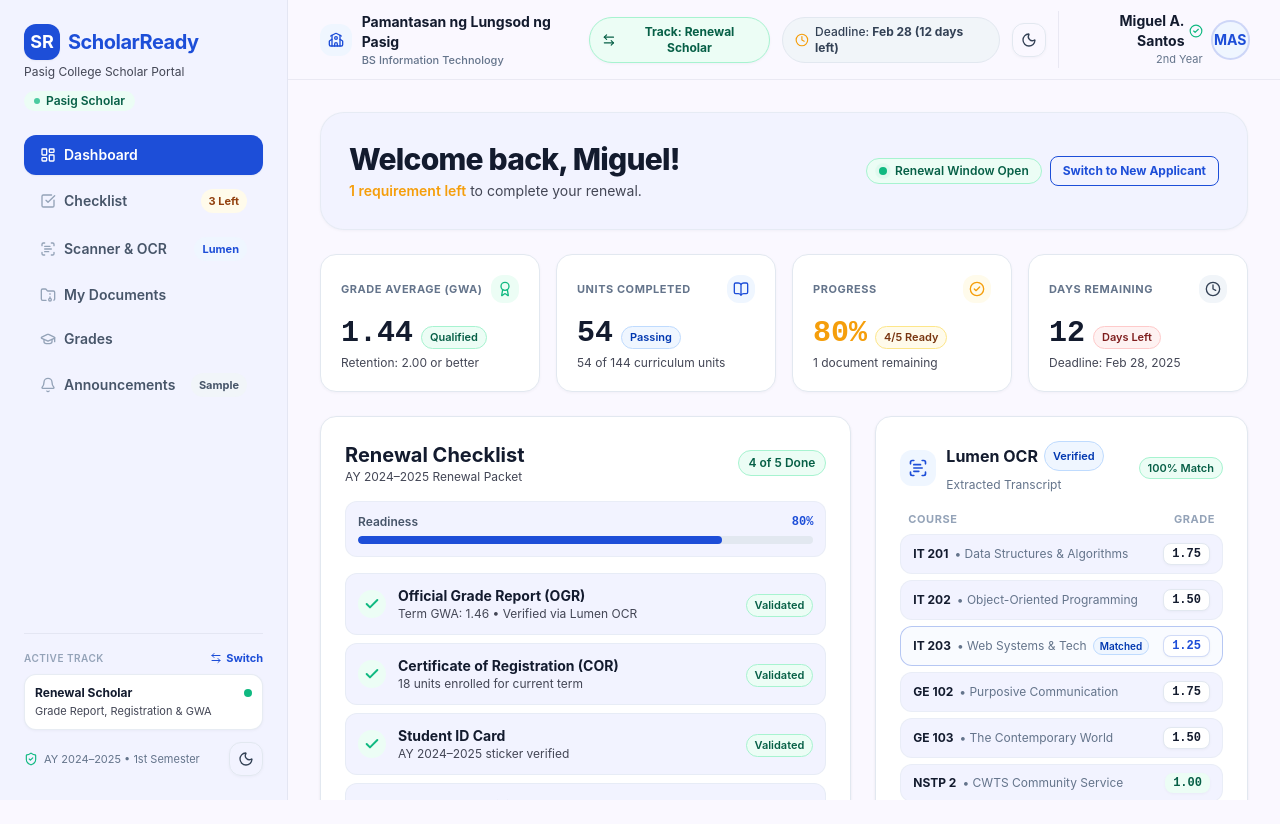
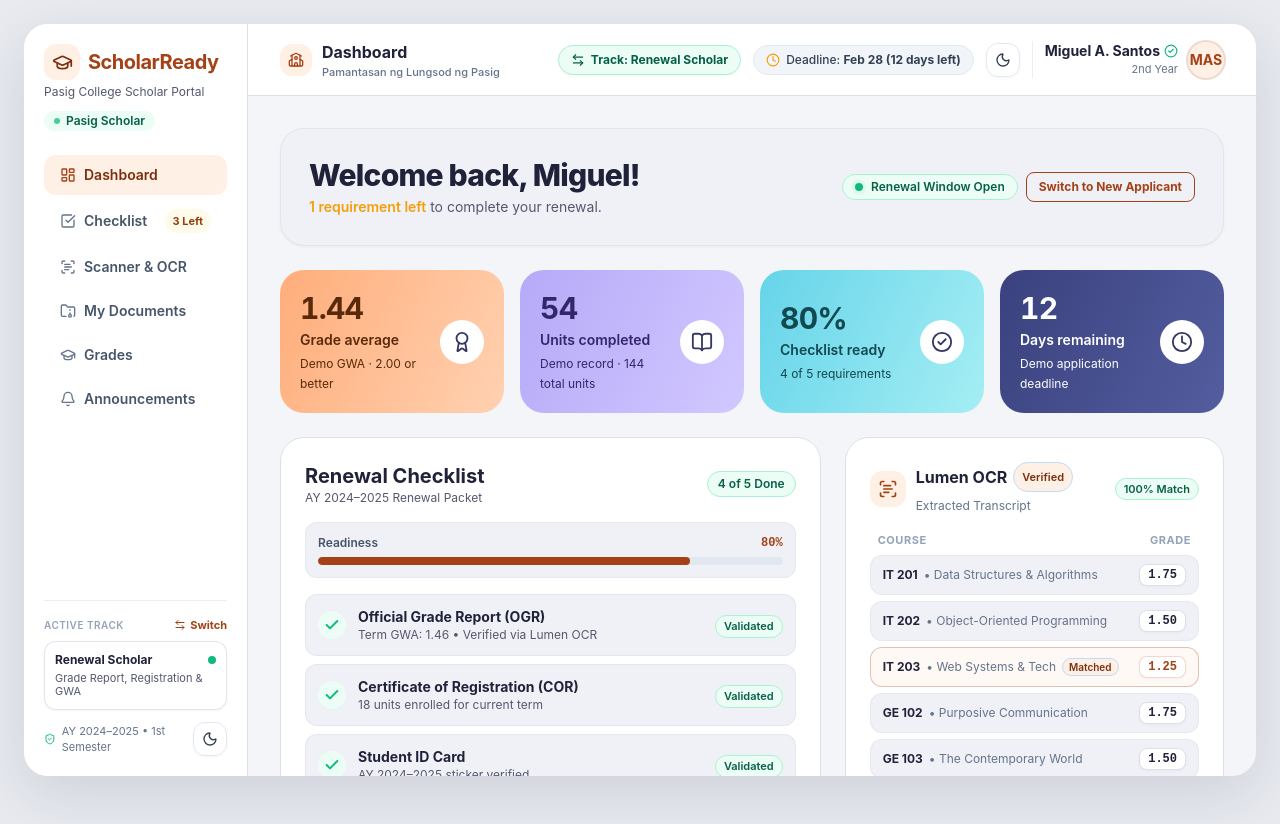
Before and after one commit to ashooo/arkibo, a Next.js app: page /dashboard in a window 1280 px wide. Before the commit the page ends 800 px from the top, so only its background shows below. Built offline with nearby package versions, Linux system fonts and the light colour scheme.

Commit message:
Redesign ScholarReady with a school dashboard theme

```diff
--- a/src/app/(dashboard)/dashboard/page.tsx
+++ b/src/app/(dashboard)/dashboard/page.tsx
@@ -187,83 +187,22 @@ export default function DashboardPage() {
         </div>
       </section>
 
-      {/* 2. 4-Grid Key Metrics */}
-      <section className="grid grid-cols-1 sm:grid-cols-2 xl:grid-cols-4 gap-4">
-        {/* Metric 1: GWA */}
-        <div className="rounded-xl bg-white dark:bg-dark-card border border-slate-border dark:border-dark-border p-5 flex flex-col justify-between shadow-subtle hover:shadow-card hover:-translate-y-0.5 transition-all">
-          <div className="flex items-center justify-between text-slate-500 dark:text-slate-400">
-            <span className="text-[11px] font-bold uppercase tracking-wider">
-              Grade Average (GWA)
-            </span>
-            <div className="p-1.5 rounded-lg bg-secondary-soft dark:bg-emerald-950/60 text-secondary">
-              <Award className="w-4 h-4" />
+      <section aria-label="Scholarship overview" className="grid grid-cols-1 gap-4 sm:grid-cols-2 xl:grid-cols-4">
+        {[
+          { label: "Grade average", value: "1.44", detail: "Demo GWA · 2.00 or better", Icon: Award, tone: "peach" },
+          { label: "Units completed", value: "54", detail: "Demo record · 144 total units", Icon: BookOpen, tone: "lavender" },
+          { label: "Checklist ready", value: `${progressPercent}%`, detail: `${doneCount} of ${totalCount} requirements`, Icon: CheckCircle2, tone: "aqua" },
+          { label: "Days remaining", value: "12", detail: "Demo application deadline", Icon: Clock, tone: "indigo" },
+        ].map(({ label, value, detail, Icon, tone }) => (
+          <div className="dashboard-metric" data-tone={tone} key={label}>
+            <div className="min-w-0 space-y-1">
+              <p className="text-3xl font-bold tracking-tight tabular-nums">{value}</p>
+              <h2 className="text-sm font-semibold">{label}</h2>
+              <p className="text-xs leading-relaxed">{detail}</p>
             </div>
+            <span className="dashboard-metric-icon"><Icon aria-hidden="true" size={22} /></span>
           </div>
-          <div className="mt-3 flex items-baseline gap-2">
-            <span className="text-3xl font-extrabold text-on-surface dark:text-slate-100 font-mono">1.44</span>
-            <Badge variant="success" size="sm">Qualified</Badge>
-          </div>
-          <p className="text-xs text-on-surface-variant dark:text-slate-400 mt-1">
-            Retention: 2.00 or better
-          </p>
-        </div>
-
-        {/* Metric 2: Units Passed */}
-        <div className="rounded-xl bg-white dark:bg-dark-card border border-slate-border dark:border-dark-border p-5 flex flex-col justify-between shadow-subtle hover:shadow-card hover:-translate-y-0.5 transition-all">
-          <div className="flex items-center justify-between text-slate-500 dark:text-slate-400">
-            <span className="text-[11px] font-bold uppercase tracking-wider">
-              Units Completed
-            </span>
-            <div className="p-1.5 rounded-lg bg-primary-soft dark:bg-blue-950/60 text-primary">
-              <BookOpen className="w-4 h-4" />
-            </div>
-          </div>
-          <div className="mt-3 flex items-baseline gap-2">
-            <span className="text-3xl font-extrabold text-on-surface dark:text-slate-100 font-mono">54</span>
-            <Badge variant="primary" size="sm">Passing</Badge>
-          </div>
-          <p className="text-xs text-on-surface-variant dark:text-slate-400 mt-1">
-            54 of 144 curriculum units
-          </p>
-        </div>
-
-        {/* Metric 3: Progress */}
-        <div className="rounded-xl bg-white dark:bg-dark-card border border-slate-border dark:border-dark-border p-5 flex flex-col justify-between shadow-subtle hover:shadow-card hover:-translate-y-0.5 transition-all">
-          <div className="flex items-center justify-between text-slate-500 dark:text-slate-400">
-            <span className="text-[11px] font-bold uppercase tracking-wider">
-              Progress
-            </span>
-            <div className="p-1.5 rounded-lg bg-tertiary-soft dark:bg-amber-950/60 text-tertiary">
-              <CheckCircle2 className="w-4 h-4" />
-            </div>
-          </div>
-          <div className="mt-3 flex items-baseline gap-2">
-            <span className="text-3xl font-extrabold text-tertiary font-mono">{progressPercent}%</span>
-            <Badge variant="warning" size="sm">{doneCount}/{totalCount} Ready</Badge>
-          </div>
-          <p className="text-xs text-on-surface-variant dark:text-slate-400 mt-1">
-            {totalCount - doneCount} document remaining
-          </p>
-        </div>
-
-        {/* Metric 4: Days Remaining */}
-        <div className="rounded-xl bg-white dark:bg-dark-card border border-slate-border dark:border-dark-border p-5 flex flex-col justify-between shadow-subtle hover:shadow-card hover:-translate-y-0.5 transition-all">
-          <div className="flex items-center justify-between text-slate-500 dark:text-slate-400">
-            <span className="text-[11px] font-bold uppercase tracking-wider">
-              Days Remaining
-            </span>
-            <div className="p-1.5 rounded-lg bg-slate-100 dark:bg-dark-cardAlt text-slate-700 dark:text-slate-300">
-              <Clock className="w-4 h-4" />
-            </div>
-          </div>
-          <div className="mt-3 flex items-baseline gap-2">
-            <span className="text-3xl font-extrabold text-on-surface dark:text-slate-100 font-mono">12</span>
-            <Badge variant="error" size="sm">Days Left</Badge>
-          </div>
-          <p className="text-xs text-on-surface-variant dark:text-slate-400 mt-1">
-            Deadline: Feb 28, 2025
-          </p>
-        </div>
+        ))}
       </section>
 
       {/* 3. Main Section: Two Columns (Action Center & Lumen OCR) */}
--- a/src/app/(dashboard)/layout.tsx
+++ b/src/app/(dashboard)/layout.tsx
@@ -12,7 +12,7 @@ export default function DashboardLayout({
   const [isMobileMenuOpen, setIsMobileMenuOpen] = useState(false);
 
   return (
-    <div className="flex h-dvh bg-surface dark:bg-dark-bg">
+    <div className="portal-frame flex bg-surface dark:bg-dark-bg">
       {/* Permanent on Desktop, Drawer on Mobile */}
       <Sidebar
         isOpen={isMobileMenuOpen}
@@ -20,7 +20,7 @@ export default function DashboardLayout({
       />
 
       {/* Main Content Viewport */}
-      <div className="flex min-w-0 flex-1 flex-col lg:pl-72">
+      <div className="flex min-w-0 flex-1 flex-col">
         <Topbar onMenuClick={() => setIsMobileMenuOpen(true)} />
 
         <main className="min-h-0 flex-1 overflow-y-auto">
--- a/src/app/(dashboard)/notifications/notifications.module.css
+++ b/src/app/(dashboard)/notifications/notifications.module.css
@@ -15,7 +15,7 @@
 .actions { @apply col-span-full flex flex-wrap items-center gap-x-5 gap-y-2; }
 .link { @apply inline-flex min-h-11 items-center gap-1.5 rounded-sm text-sm font-semibold text-primary underline-offset-4 hover:underline dark:text-blue-300; }
 .notice {
-  @apply border-[#d0d7de] bg-white dark:border-[#3d444d] dark:bg-[#0d1117];
+  @apply rounded-2xl border-slate-border bg-white dark:border-dark-border dark:bg-dark-card;
 }
 .pageLink, .pageDisabled {
   @apply inline-flex min-h-11 items-center gap-1 rounded-md border border-slate-border px-3 text-sm font-semibold dark:border-dark-border;
--- a/src/app/globals.css
+++ b/src/app/globals.css
@@ -7,13 +7,13 @@
     --font-plus-jakarta: "Plus Jakarta Sans", -apple-system, BlinkMacSystemFont, "Segoe UI", Roboto, sans-serif;
     --font-jetbrains-mono: "JetBrains Mono", monospace;
 
-    --bg-page: #faf8ff;
-    --text-page: #131b2e;
+    --bg-page: #e8eaf0;
+    --text-page: #20223a;
     --border-color: #e2e8f0;
   }
 
   .dark {
-    --bg-page: #090d16;
+    --bg-page: #111120;
     --text-page: #f8fafc;
     --border-color: #232d42;
   }
@@ -25,6 +25,52 @@
     -webkit-font-smoothing: antialiased;
     -moz-osx-font-smoothing: grayscale;
     transition: background-color 0.2s ease, color 0.2s ease;
+  }
+}
+
+@layer components {
+  .dark .text-primary, .dark .text-primary-dark { color: #fdba8c; }
+  .portal-frame {
+    height: 100dvh;
+    min-width: 0;
+    margin-inline: auto;
+    max-width: 100rem;
+  }
+
+  @media (min-width: 1024px) {
+    .portal-frame {
+      height: calc(100dvh - 3rem);
+      margin: 1.5rem auto;
+      width: calc(100% - 3rem);
+      overflow: clip;
+      border-radius: 1.5rem;
+      box-shadow: 0 18px 56px rgb(31 34 59 / 12%);
+    }
+    .portal-landing {
+      min-height: calc(100dvh - 3rem);
+      width: calc(100% - 3rem);
+      max-width: 100rem;
+      margin: 1.5rem auto;
+      border-radius: 1.5rem;
+      overflow: clip;
+      box-shadow: 0 18px 56px rgb(31 34 59 / 12%);
+    }
+  }
+
+  .dashboard-metric {
+    @apply flex min-h-32 items-center justify-between gap-3 rounded-2xl p-5;
+    color: var(--metric-ink);
+    background: linear-gradient(115deg, var(--metric-start), var(--metric-end));
+  }
+
+  .dashboard-metric[data-tone="peach"] { --metric-start: #ffad7a; --metric-end: #ffd1b1; --metric-ink: #592909; }
+  .dashboard-metric[data-tone="lavender"] { --metric-start: #b6a9f8; --metric-end: #d2c8ff; --metric-ink: #33266a; }
+  .dashboard-metric[data-tone="aqua"] { --metric-start: #66d4e9; --metric-end: #a5eef4; --metric-ink: #124850; }
+  .dashboard-metric[data-tone="indigo"] { --metric-start: #3a417e; --metric-end: #535d9f; --metric-ink: #fff; }
+
+  .dashboard-metric-icon {
+    @apply flex h-11 w-11 shrink-0 items-center justify-center rounded-full bg-white;
+    color: #353863;
   }
 }
 
--- a/src/app/layout.tsx
+++ b/src/app/layout.tsx
@@ -17,8 +17,8 @@ export default function RootLayout({
 }>) {
   return (
     <html lang="en" suppressHydrationWarning>
-      <body className="bg-surface dark:bg-dark-bg text-on-surface dark:text-slate-100 antialiased min-h-screen">
-        <ThemeProvider attribute="class" defaultTheme="system" enableSystem>
+      <body className="text-on-surface dark:text-slate-100 antialiased min-h-screen">
+        <ThemeProvider attribute="class" defaultTheme="light" enableSystem>
           <StudentProvider>
             {children}
             <Toaster position="bottom-right" richColors closeButton theme="system" />
--- a/src/components/layout/sidebar.tsx
+++ b/src/components/layout/sidebar.tsx
@@ -45,8 +45,7 @@ export function Sidebar({ isOpen, onClose }: SidebarProps) {
       name: "Scanner & OCR",
       href: "/scanner",
       icon: ScanText,
-      badge: "Lumen",
-      badgeColor: "bg-primary-soft dark:bg-blue-950/60 text-primary dark:text-blue-300",
+      badge: null,
     },
     {
       name: "My Documents",
@@ -64,8 +63,7 @@ export function Sidebar({ isOpen, onClose }: SidebarProps) {
       name: "Announcements",
       href: "/notifications",
       icon: Bell,
-      badge: "Sample",
-      badgeColor: "bg-slate-100 dark:bg-dark-cardAlt text-slate-600 dark:text-slate-400",
+      badge: null,
     },
   ];
 
@@ -82,7 +80,7 @@ export function Sidebar({ isOpen, onClose }: SidebarProps) {
       {/* Sidebar Container */}
       <aside
         className={cn(
-          "fixed top-0 bottom-0 left-0 z-50 flex w-72 flex-col justify-between bg-surface-low dark:bg-dark-surface border-r border-outline-variant/30 dark:border-dark-border p-space-lg transition-transform duration-300 ease-in-out lg:translate-x-0",
+          "fixed inset-y-0 left-0 z-50 flex w-64 shrink-0 flex-col justify-between overflow-y-auto border-r border-slate-border bg-white p-5 transition-transform duration-300 ease-in-out dark:border-dark-border dark:bg-dark-surface lg:static lg:w-56 lg:translate-x-0",
           isOpen ? "translate-x-0" : "-translate-x-full"
         )}
       >
@@ -91,8 +89,8 @@ export function Sidebar({ isOpen, onClose }: SidebarProps) {
           <div className="flex flex-col gap-1">
             <div className="flex items-center justify-between">
               <Link href="/dashboard" className="flex items-center gap-space-sm group">
-                <div className="flex h-9 w-9 items-center justify-center rounded-lg bg-primary text-white shadow-sm font-bold text-lg group-hover:scale-105 transition-transform">
-                  SR
+                <div className="flex h-9 w-9 shrink-0 items-center justify-center rounded-lg bg-primary-soft text-primary-dark dark:bg-orange-950 dark:text-orange-200">
+                  <GraduationCap aria-hidden="true" size={21} />
                 </div>
                 <span className="font-bold text-xl text-primary tracking-tight group-hover:text-primary-light transition-colors">
                   ScholarReady
@@ -130,16 +128,17 @@ export function Sidebar({ isOpen, onClose }: SidebarProps) {
                 <Link
                   key={item.href}
                   href={item.href}
+                  aria-current={isActive ? "page" : undefined}
                   onClick={onClose}
                   className={cn(
                     "flex items-center justify-between px-space-md py-2.5 rounded-lg text-sm font-semibold transition-all select-none active:scale-[0.98]",
                     isActive
-                      ? "bg-primary text-white shadow-sm"
+                      ? "bg-primary-soft text-primary-dark dark:bg-orange-950/60 dark:text-orange-200"
                       : "text-slate-600 dark:text-slate-300 hover:bg-surface-container-high dark:hover:bg-dark-cardAlt hover:text-on-surface dark:hover:text-white"
                   )}
                 >
                   <div className="flex items-center gap-space-sm min-w-0">
-                    <Icon className={cn("w-4 h-4 shrink-0", isActive ? "text-white" : "text-slate-400 dark:text-slate-500")} />
+                    <Icon className={cn("w-4 h-4 shrink-0", isActive ? "text-primary dark:text-orange-300" : "text-slate-500 dark:text-slate-400")} />
                     <span className="truncate">{item.name}</span>
                   </div>
 
@@ -147,7 +146,7 @@ export function Sidebar({ isOpen, onClose }: SidebarProps) {
                     <span
                       className={cn(
                         "px-2 py-0.5 rounded-full text-[11px] font-bold shrink-0 ml-1.5",
-                        isActive ? "bg-white/20 text-white" : item.badgeColor
+                        isActive ? "bg-white text-primary-dark dark:bg-orange-950 dark:text-orange-200" : item.badgeColor
                       )}
                     >
                       {item.badge}
--- a/src/components/layout/topbar.tsx
+++ b/src/components/layout/topbar.tsx
@@ -1,6 +1,7 @@
 "use client";
 
 import React from "react";
+import { usePathname } from "next/navigation";
 import { useStudent } from "@/lib/student-context";
 import {
   School,
@@ -16,13 +17,23 @@ interface TopbarProps {
   onMenuClick?: () => void;
 }
 
+const pageNames: Record<string, string> = {
+  "/dashboard": "Dashboard",
+  "/checklist": "Checklist",
+  "/scanner": "Scanner & OCR",
+  "/documents": "My Documents",
+  "/grades": "Grades",
+  "/notifications": "Announcements",
+};
+
 export function Topbar({ onMenuClick }: TopbarProps) {
   const { student, applicationType, toggleApplicationType } = useStudent();
+  const pageName = pageNames[usePathname()] ?? "ScholarReady";
 
   return (
-    <header className="relative z-30 flex h-20 shrink-0 items-center justify-between border-b border-outline-variant/30 bg-surface px-4 transition-colors dark:border-dark-border dark:bg-dark-surface sm:px-6 lg:px-8">
+    <header className="relative z-30 flex h-[4.5rem] shrink-0 items-center justify-between gap-3 border-b border-slate-border bg-white px-4 transition-colors dark:border-dark-border dark:bg-dark-surface sm:px-6 lg:px-8">
       {/* Left: Mobile Menu & Institution */}
-      <div className="flex items-center gap-3">
+      <div className="flex min-w-0 items-center gap-3">
         <button
           onClick={onMenuClick}
           className="p-2 rounded-lg text-slate-700 dark:text-slate-200 hover:bg-slate-100 dark:hover:bg-dark-cardAlt lg:hidden transition-colors"
@@ -31,16 +42,16 @@ export function Topbar({ onMenuClick }: TopbarProps) {
           <Menu className="w-5 h-5" />
         </button>
 
-        <div className="flex items-center gap-2.5 text-xs text-on-surface-variant dark:text-slate-400 font-medium">
-          <div className="flex items-center justify-center w-8 h-8 rounded-lg bg-primary-soft dark:bg-blue-950/60 text-primary dark:text-blue-300">
+        <div className="flex min-w-0 items-center gap-2.5 text-xs text-on-surface-variant dark:text-slate-400 font-medium">
+          <div className="hidden shrink-0 items-center justify-center w-8 h-8 rounded-lg bg-primary-soft dark:bg-orange-950/60 text-primary dark:text-orange-300 sm:flex">
             <School className="w-4 h-4" />
           </div>
-          <div className="flex flex-col">
-            <span className="font-bold text-on-surface dark:text-slate-100 text-sm">
+          <div className="flex min-w-0 flex-col">
+            <span className="truncate font-bold text-on-surface dark:text-slate-100 text-sm sm:text-base">
+              {pageName}
+            </span>
+            <span className="hidden truncate text-[11px] text-slate-500 dark:text-slate-400 sm:block">
               {student.school}
-            </span>
-            <span className="text-[11px] text-slate-500 dark:text-slate-400">
-              {student.program}
             </span>
           </div>
         </div>
--- a/src/components/ui/card.tsx
+++ b/src/components/ui/card.tsx
@@ -6,7 +6,7 @@ export const Card = React.forwardRef<HTMLDivElement, React.HTMLAttributes<HTMLDi
     <div
       ref={ref}
       className={cn(
-        "rounded-xl bg-white border border-slate-border text-on-surface shadow-card transition-all",
+        "rounded-2xl bg-white border border-slate-border text-on-surface transition-colors dark:bg-dark-card dark:border-dark-border dark:text-slate-100",
         className
       )}
       {...props}
```
Also changed, not shown: src/app/page.tsx (+5 -5 lines), tailwind.config.ts (+15 -15 lines).
